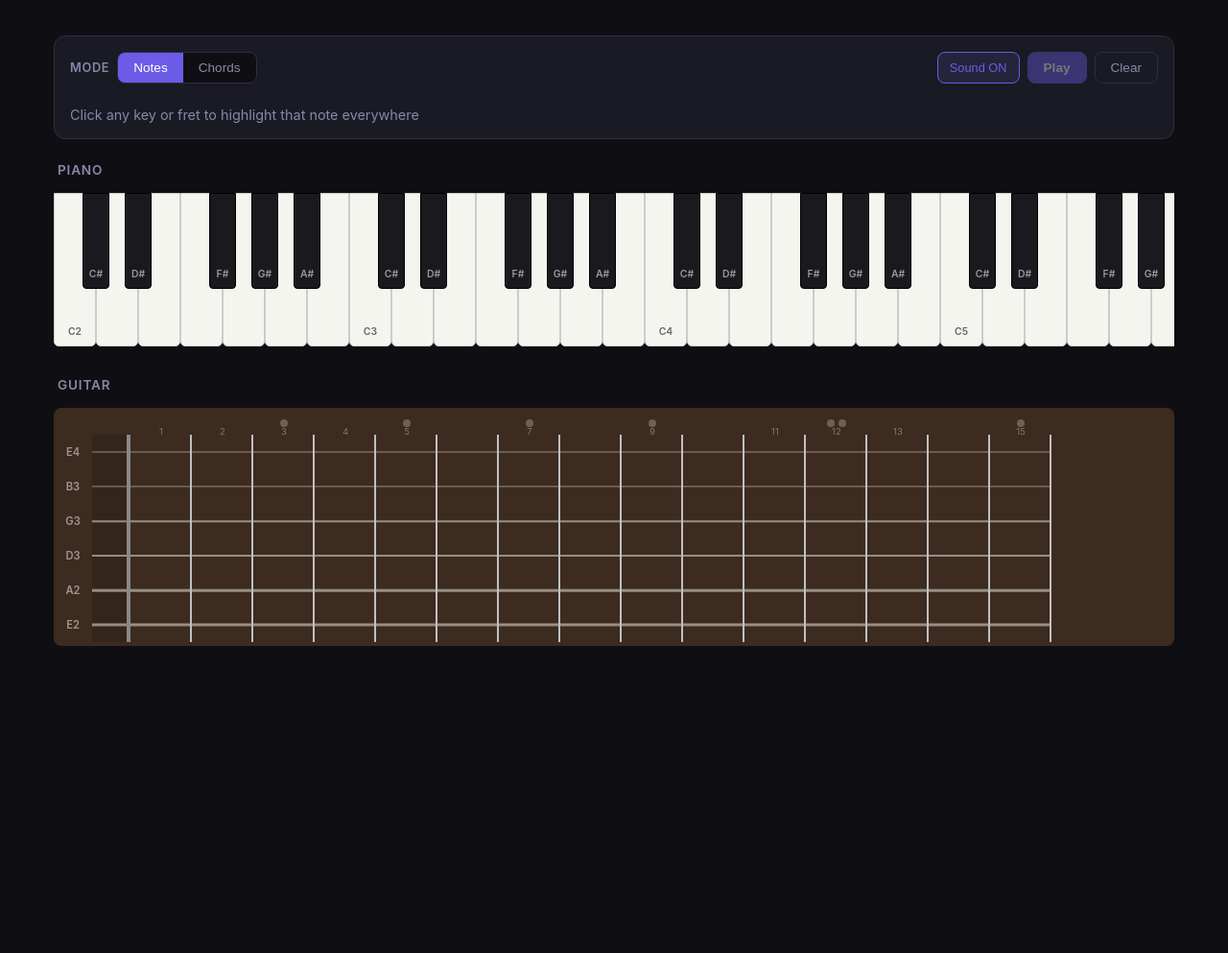
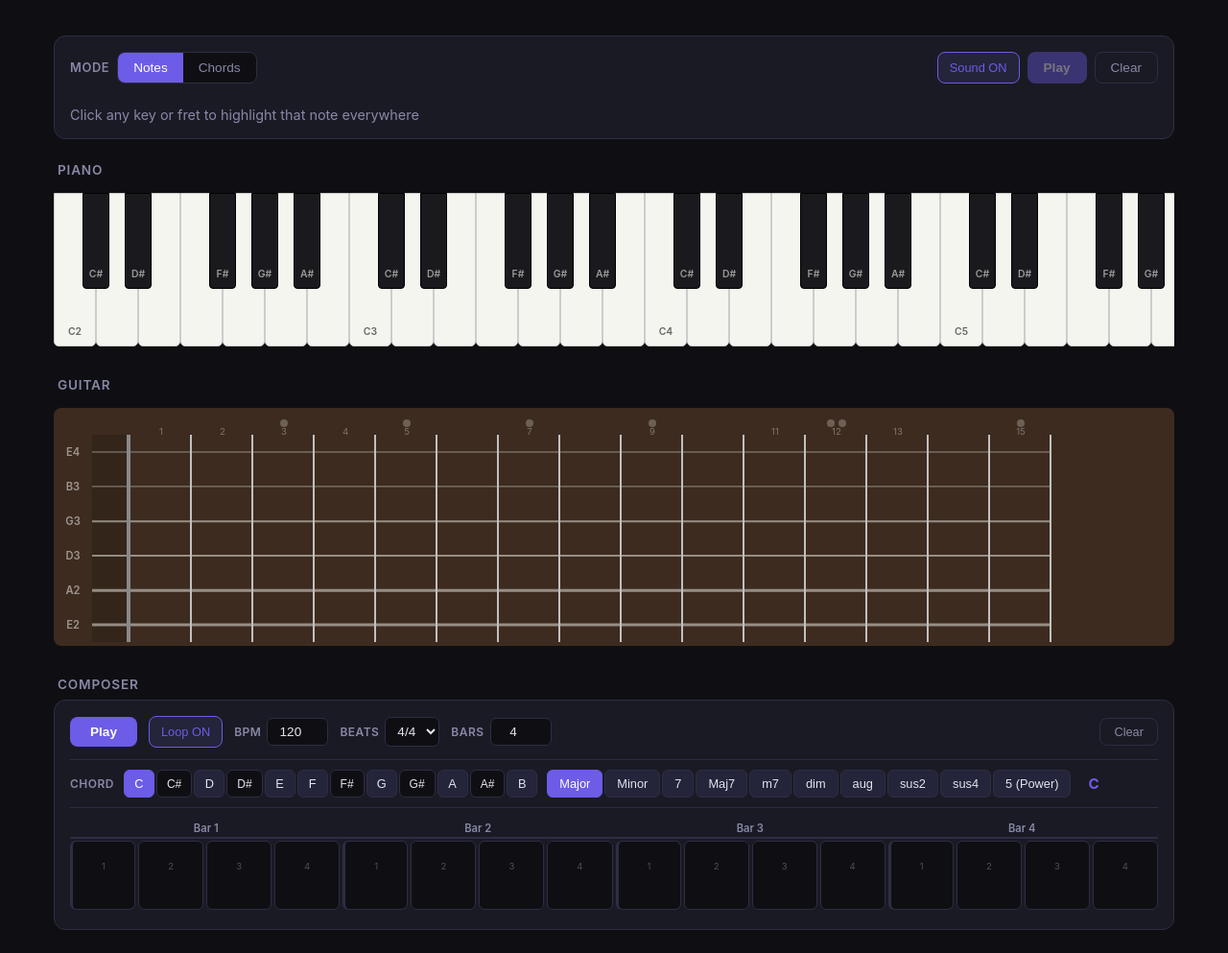
Before and after one commit to Utter-Dev/keys2strings, a website built with Vite: page index.html in a window 1280 px wide. Shown: the part 107-1100 px from the top of the page at 96% size. Before the commit the page ends 812 px from the top, so only its background shows below. Built offline with nearby package versions, Linux system fonts and the light colour scheme.

Commit message:
Add chord sequencer/composer
- Beat grid where you can place chords at specific timings
- Transport controls: Play/Stop, Loop, BPM (40-240), time signature, bars
- Chord brush selector to pick which chord to paint on the grid
- Scheduled playback via Web Audio API with visual beat cursor
- Each chord colored by root note hue for visual distinction
- Click to place, shift-click or right-click to remove
- Supports 1-16 bars, 2/4 to 8/4 time signatures

Co-Authored-By: Claude Opus 4.6 (1M context) <noreply@anthropic.com>

```diff
--- /dev/null
+++ b/src/composer.ts
@@ -0,0 +1,422 @@
+import { NOTE_NAMES, CHORD_TYPES } from './music';
+import { getContext, scheduleChord } from './audio';
+
+export interface ChordEvent {
+  root: number;   // semitone 0-11
+  type: string;   // key into CHORD_TYPES
+}
+
+interface ComposerState {
+  bpm: number;
+  beatsPerMeasure: number;
+  measures: number;
+  sequence: (ChordEvent | null)[];
+  playing: boolean;
+  currentBeat: number;
+  loop: boolean;
+  // Brush: what chord to paint with
+  brushRoot: number;
+  brushType: string;
+}
+
+const cstate: ComposerState = {
+  bpm: 120,
+  beatsPerMeasure: 4,
+  measures: 4,
+  sequence: new Array(16).fill(null),
+  playing: false,
+  currentBeat: -1,
+  loop: true,
+  brushRoot: 0,  // C
+  brushType: 'major',
+};
+
+type Listener = () => void;
+const listeners = new Set<Listener>();
+function emit() { listeners.forEach(fn => fn()); }
+function subscribe(fn: Listener) { listeners.add(fn); return () => listeners.delete(fn); }
+
+function totalBeats() { return cstate.measures * cstate.beatsPerMeasure; }
+
+function ensureSequenceLength() {
+  const len = totalBeats();
+  if (cstate.sequence.length < len) {
+    cstate.sequence.push(...new Array(len - cstate.sequence.length).fill(null));
+  } else if (cstate.sequence.length > len) {
+    cstate.sequence.length = len;
+  }
+}
+
+function chordToMidis(chord: ChordEvent): number[] {
+  const intervals = CHORD_TYPES[chord.type]?.intervals ?? [0, 4, 7];
+  const rootMidi = 48 + chord.root; // C3 octave base
+  return intervals.map(i => rootMidi + i);
+}
+
+function chordLabel(chord: ChordEvent): string {
+  const root = NOTE_NAMES[chord.root];
+  const type = CHORD_TYPES[chord.type]?.label ?? chord.type;
+  return `${root}${type === 'Major' ? '' : type}`;
+}
+
+// Playback
+let playbackTimer: number | null = null;
+
+function stopPlayback() {
+  cstate.playing = false;
+  cstate.currentBeat = -1;
+  if (playbackTimer !== null) {
+    clearInterval(playbackTimer);
+    playbackTimer = null;
+  }
+  emit();
+}
+
+function startPlayback() {
+  if (cstate.playing) { stopPlayback(); return; }
+
+  const ac = getContext();
+  cstate.playing = true;
+  cstate.currentBeat = 0;
+  emit();
+
+  const beatDuration = 60 / cstate.bpm;
+  const total = totalBeats();
+  let startTime = ac.currentTime + 0.05;
+
+  // Schedule all beats ahead
+  function scheduleAll(from: number, audioStart: number) {
+    for (let i = from; i < total; i++) {
+      const chord = cstate.sequence[i];
+      if (chord) {
+        const midis = chordToMidis(chord);
+        scheduleChord(midis, audioStart + (i - from) * beatDuration, beatDuration * 0.9);
+      }
+    }
+  }
+
+  scheduleAll(0, startTime);
+
+  // Visual cursor tracking
+  const visualStart = performance.now();
+  playbackTimer = window.setInterval(() => {
+    const elapsed = (performance.now() - visualStart) / 1000;
+    const beat = Math.floor(elapsed / beatDuration);
+
+    if (beat >= total) {
+      if (cstate.loop) {
+        // Reschedule
+        startTime = ac.currentTime + 0.05;
+        scheduleAll(0, startTime);
+        cstate.currentBeat = 0;
+        // Reset visual timer base - use a fresh closure
+        const newVisualStart = performance.now();
+        if (playbackTimer !== null) clearInterval(playbackTimer);
+        playbackTimer = window.setInterval(() => {
+          const el2 = (performance.now() - newVisualStart) / 1000;
+          const b2 = Math.floor(el2 / beatDuration);
+          if (b2 >= total) {
+            // Restart loop again
+            startPlayback(); // recursive restart
+            return;
+          }
+          if (b2 !== cstate.currentBeat) {
+            cstate.currentBeat = b2;
+            emit();
+          }
+        }, 30);
+        emit();
+        return;
+      } else {
+        stopPlayback();
+        return;
+      }
+    }
+
+    if (beat !== cstate.currentBeat) {
+      cstate.currentBeat = beat;
+      emit();
+    }
+  }, 30);
+}
+
+export function createComposer(container: HTMLElement) {
+  container.innerHTML = '';
+
+  const wrapper = document.createElement('div');
+  wrapper.className = 'composer';
+
+  // Transport bar
+  const transport = document.createElement('div');
+  transport.className = 'composer-transport';
+
+  // Play/Stop
+  const playBtn = document.createElement('button');
+  playBtn.className = 'composer-play-btn';
+  playBtn.addEventListener('click', () => {
+    if (cstate.playing) stopPlayback(); else startPlayback();
+  });
+  transport.appendChild(playBtn);
+
+  // Loop toggle
+  const loopBtn = document.createElement('button');
+  loopBtn.className = 'composer-loop-btn';
+  loopBtn.addEventListener('click', () => { cstate.loop = !cstate.loop; emit(); });
+  transport.appendChild(loopBtn);
+
+  // BPM
+  const bpmGroup = document.createElement('div');
+  bpmGroup.className = 'composer-param';
+  const bpmLabel = document.createElement('span');
+  bpmLabel.className = 'composer-param-label';
+  bpmLabel.textContent = 'BPM';
+  const bpmInput = document.createElement('input');
+  bpmInput.type = 'number';
+  bpmInput.className = 'composer-input';
+  bpmInput.min = '40';
+  bpmInput.max = '240';
+  bpmInput.value = String(cstate.bpm);
+  bpmInput.addEventListener('change', () => {
+    const v = parseInt(bpmInput.value);
+    if (v >= 40 && v <= 240) { cstate.bpm = v; emit(); }
+  });
+  bpmGroup.appendChild(bpmLabel);
+  bpmGroup.appendChild(bpmInput);
+  transport.appendChild(bpmGroup);
+
+  // Time signature
+  const tsGroup = document.createElement('div');
+  tsGroup.className = 'composer-param';
+  const tsLabel = document.createElement('span');
+  tsLabel.className = 'composer-param-label';
+  tsLabel.textContent = 'Beats';
+  const tsSelect = document.createElement('select');
+  tsSelect.className = 'composer-select';
+  [2, 3, 4, 6, 8].forEach(n => {
+    const opt = document.createElement('option');
+    opt.value = String(n);
+    opt.textContent = `${n}/4`;
+    if (n === cstate.beatsPerMeasure) opt.selected = true;
+    tsSelect.appendChild(opt);
+  });
+  tsSelect.addEventListener('change', () => {
+    cstate.beatsPerMeasure = parseInt(tsSelect.value);
+    ensureSequenceLength();
+    if (cstate.playing) stopPlayback();
+    emit();
+  });
+  tsGroup.appendChild(tsLabel);
+  tsGroup.appendChild(tsSelect);
+  transport.appendChild(tsGroup);
+
+  // Measures
+  const measGroup = document.createElement('div');
+  measGroup.className = 'composer-param';
+  const measLabel = document.createElement('span');
+  measLabel.className = 'composer-param-label';
+  measLabel.textContent = 'Bars';
+  const measInput = document.createElement('input');
+  measInput.type = 'number';
+  measInput.className = 'composer-input';
+  measInput.min = '1';
+  measInput.max = '16';
+  measInput.value = String(cstate.measures);
+  measInput.addEventListener('change', () => {
+    const v = parseInt(measInput.value);
+    if (v >= 1 && v <= 16) {
+      cstate.measures = v;
+      ensureSequenceLength();
+      if (cstate.playing) stopPlayback();
+      emit();
+    }
+  });
+  measGroup.appendChild(measLabel);
+  measGroup.appendChild(measInput);
+  transport.appendChild(measGroup);
+
+  // Clear sequence
+  const clearSeqBtn = document.createElement('button');
+  clearSeqBtn.className = 'composer-clear-btn';
+  clearSeqBtn.textContent = 'Clear';
+  clearSeqBtn.addEventListener('click', () => {
+    cstate.sequence.fill(null);
+    if (cstate.playing) stopPlayback();
+    emit();
+  });
+  transport.appendChild(clearSeqBtn);
+
+  wrapper.appendChild(transport);
+
+  // Brush selector: pick what chord to paint
+  const brushBar = document.createElement('div');
+  brushBar.className = 'composer-brush';
+
+  const brushLabel = document.createElement('span');
+  brushLabel.className = 'composer-param-label';
+  brushLabel.textContent = 'Chord';
+  brushBar.appendChild(brushLabel);
+
+  const brushRootSelect = document.createElement('div');
+  brushRootSelect.className = 'note-select';
+  NOTE_NAMES.forEach((name, i) => {
+    const btn = document.createElement('button');
+    btn.textContent = name;
+    btn.className = `note-btn composer-root-btn ${name.includes('#') ? 'sharp' : ''}`;
+    btn.dataset.semitone = String(i);
+    btn.addEventListener('click', () => { cstate.brushRoot = i; emit(); });
+    brushRootSelect.appendChild(btn);
+  });
+  brushBar.appendChild(brushRootSelect);
+
+  const brushTypeSelect = document.createElement('div');
+  brushTypeSelect.className = 'chord-type-select';
+  Object.entries(CHORD_TYPES).forEach(([key, { label }]) => {
+    const btn = document.createElement('button');
+    btn.textContent = label;
+    btn.className = 'type-btn composer-type-btn';
+    btn.dataset.type = key;
+    btn.addEventListener('click', () => { cstate.brushType = key; emit(); });
+    brushTypeSelect.appendChild(btn);
+  });
+  brushBar.appendChild(brushTypeSelect);
+
+  const brushPreview = document.createElement('span');
+  brushPreview.className = 'composer-brush-preview';
+  brushBar.appendChild(brushPreview);
+
+  wrapper.appendChild(brushBar);
+
+  // Grid
+  const gridScroll = document.createElement('div');
+  gridScroll.className = 'composer-grid-scroll';
+
+  const grid = document.createElement('div');
+  grid.className = 'composer-grid';
+  gridScroll.appendChild(grid);
+  wrapper.appendChild(gridScroll);
+
+  container.appendChild(wrapper);
+
+  function buildGrid() {
+    grid.innerHTML = '';
+    const total = totalBeats();
+
+    // Measure labels row
+    const labelRow = document.createElement('div');
+    labelRow.className = 'composer-grid-row composer-measure-labels';
+    for (let m = 0; m < cstate.measures; m++) {
+      const label = document.createElement('div');
+      label.className = 'composer-measure-label';
+      label.style.gridColumn = `span ${cstate.beatsPerMeasure}`;
+      label.textContent = `Bar ${m + 1}`;
+      labelRow.appendChild(label);
+    }
+    grid.appendChild(labelRow);
+
+    // Beat cells row
+    const beatRow = document.createElement('div');
+    beatRow.className = 'composer-grid-row composer-beat-row';
+
+    for (let i = 0; i < total; i++) {
+      const cell = document.createElement('div');
+      const beatInMeasure = i % cstate.beatsPerMeasure;
+      const isDownbeat = beatInMeasure === 0;
+      cell.className = `composer-cell ${isDownbeat ? 'downbeat' : ''}`;
+      cell.dataset.beat = String(i);
+
+      // Beat number
+      const beatNum = document.createElement('span');
+      beatNum.className = 'composer-beat-num';
+      beatNum.textContent = String(beatInMeasure + 1);
+      cell.appendChild(beatNum);
+
+      // Chord label
+      const chordEl = document.createElement('div');
+      chordEl.className = 'composer-cell-chord';
+      cell.appendChild(chordEl);
+
+      // Click to place/remove chord
+      cell.addEventListener('click', (e) => {
+        const idx = parseInt(cell.dataset.beat!);
+        if (e.shiftKey || (cstate.sequence[idx] &&
+            cstate.sequence[idx]!.root === cstate.brushRoot &&
+            cstate.sequence[idx]!.type === cstate.brushType)) {
+          // Remove if shift-click or clicking same chord
+          cstate.sequence[idx] = null;
+        } else {
+          cstate.sequence[idx] = { root: cstate.brushRoot, type: cstate.brushType };
+        }
+        emit();
+      });
+
+      // Right-click to remove
+      cell.addEventListener('contextmenu', (e) => {
+        e.preventDefault();
+        const idx = parseInt(cell.dataset.beat!);
+        cstate.sequence[idx] = null;
+        emit();
+      });
+
+      beatRow.appendChild(cell);
+    }
+
+    grid.appendChild(beatRow);
+
+    // Set grid template
+    grid.style.setProperty('--total-beats', String(total));
+    beatRow.style.gridTemplateColumns = `repeat(${total}, 1fr)`;
+    labelRow.style.gridTemplateColumns = `repeat(${total}, 1fr)`;
+  }
+
+  function render() {
+    // Transport
+    playBtn.textContent = cstate.playing ? 'Stop' : 'Play';
+    playBtn.classList.toggle('playing', cstate.playing);
+    loopBtn.textContent = cstate.loop ? 'Loop ON' : 'Loop OFF';
+    loopBtn.classList.toggle('active', cstate.loop);
+
+    // Brush
+    brushRootSelect.querySelectorAll('.composer-root-btn').forEach(btn => {
+      const el = btn as HTMLElement;
+      el.classList.toggle('active', cstate.brushRoot === Number(el.dataset.semitone));
+    });
+    brushTypeSelect.querySelectorAll('.composer-type-btn').forEach(btn => {
+      const el = btn as HTMLElement;
+      el.classList.toggle('active', cstate.brushType === el.dataset.type);
+    });
+    brushPreview.textContent = chordLabel({ root: cstate.brushRoot, type: cstate.brushType });
+
+    // Rebuild grid if structure changed
+    const total = totalBeats();
+    const beatRow = grid.querySelector('.composer-beat-row');
+    if (!beatRow || beatRow.children.length !== total) {
+      buildGrid();
+    }
+
+    // Update cells
+    const cells = grid.querySelectorAll('.composer-cell');
+    cells.forEach((cell) => {
+      const el = cell as HTMLElement;
+      const i = parseInt(el.dataset.beat!);
+      const chord = cstate.sequence[i];
+      const chordEl = el.querySelector('.composer-cell-chord') as HTMLElement;
+
+      el.classList.toggle('has-chord', !!chord);
+      el.classList.toggle('current', cstate.currentBeat === i);
+
+      if (chord) {
+        chordEl.textContent = chordLabel(chord);
+        // Color by root note
+        const hue = (chord.root / 12) * 360;
+        el.style.setProperty('--chord-hue', String(hue));
+      } else {
+        chordEl.textContent = '';
+        el.style.removeProperty('--chord-hue');
+      }
+    });
+  }
+
+  subscribe(render);
+  buildGrid();
+  render();
+}
--- a/src/main.ts
+++ b/src/main.ts
@@ -2,6 +2,7 @@ import './style.css';
 import { createPiano } from './piano';
 import { createGuitar } from './guitar';
 import { createControls } from './controls';
+import { createComposer } from './composer';
 
 const app = document.querySelector<HTMLDivElement>('#app')!;
 
@@ -19,8 +20,13 @@ app.innerHTML = `
     <span class="section-label">Guitar</span>
     <div id="guitar-container"></div>
   </div>
+  <div class="section">
+    <span class="section-label">Composer</span>
+    <div id="composer-container"></div>
+  </div>
 `;
 
 createControls(document.getElementById('controls-container')!);
 createPiano(document.getElementById('piano-container')!);
 createGuitar(document.getElementById('guitar-container')!);
+createComposer(document.getElementById('composer-container')!);
--- a/src/style.css
+++ b/src/style.css
@@ -459,6 +459,221 @@ body {
   color: var(--text);
 }
 
+/* Composer */
+.composer {
+  display: flex;
+  flex-direction: column;
+  gap: 12px;
+  background: var(--surface);
+  border: 1px solid var(--border);
+  border-radius: 12px;
+  padding: 16px;
+}
+
+.composer-transport {
+  display: flex;
+  align-items: center;
+  gap: 12px;
+  flex-wrap: wrap;
+}
+
+.composer-play-btn {
+  background: var(--accent);
+  border: none;
+  color: #fff;
+  padding: 8px 20px;
+  border-radius: 8px;
+  font-size: 0.85rem;
+  font-weight: 700;
+  cursor: pointer;
+  transition: all 0.2s;
+  min-width: 70px;
+}
+
+.composer-play-btn:hover { background: var(--hover); }
+.composer-play-btn.playing { background: var(--danger); }
+.composer-play-btn.playing:hover { background: #c0392b; }
+
+.composer-loop-btn {
+  background: var(--surface2);
+  border: 1px solid var(--border);
+  color: var(--text-dim);
+  padding: 8px 12px;
+  border-radius: 8px;
+  font-size: 0.8rem;
+  cursor: pointer;
+  transition: all 0.2s;
+}
+
+.composer-loop-btn.active {
+  color: var(--accent);
+  border-color: var(--accent);
+}
+
+.composer-param {
+  display: flex;
+  align-items: center;
+  gap: 6px;
+}
+
+.composer-param-label {
+  font-size: 0.75rem;
+  font-weight: 600;
+  text-transform: uppercase;
+  letter-spacing: 0.04em;
+  color: var(--text-dim);
+}
+
+.composer-input {
+  background: var(--bg);
+  border: 1px solid var(--border);
+  color: var(--text);
+  padding: 6px 8px;
+  border-radius: 6px;
+  font-size: 0.85rem;
+  width: 64px;
+  text-align: center;
+}
+
+.composer-input:focus { outline: 1px solid var(--accent); }
+
+.composer-select {
+  background: var(--bg);
+  border: 1px solid var(--border);
+  color: var(--text);
+  padding: 6px 8px;
+  border-radius: 6px;
+  font-size: 0.85rem;
+}
+
+.composer-select:focus { outline: 1px solid var(--accent); }
+
+.composer-clear-btn {
+  background: none;
+  border: 1px solid var(--border);
+  color: var(--text-dim);
+  padding: 6px 14px;
+  border-radius: 8px;
+  font-size: 0.8rem;
+  cursor: pointer;
+  margin-left: auto;
+  transition: all 0.2s;
+}
+
+.composer-clear-btn:hover {
+  border-color: var(--danger);
+  color: var(--danger);
+}
+
+/* Brush */
+.composer-brush {
+  display: flex;
+  align-items: center;
+  gap: 10px;
+  flex-wrap: wrap;
+  padding: 10px 0;
+  border-top: 1px solid var(--border);
+  border-bottom: 1px solid var(--border);
+}
+
+.composer-brush-preview {
+  font-size: 0.95rem;
+  font-weight: 700;
+  color: var(--accent);
+  margin-left: 8px;
+}
+
+/* Grid */
+.composer-grid-scroll {
+  overflow-x: auto;
+  -webkit-overflow-scrolling: touch;
+  padding-bottom: 4px;
+}
+
+.composer-grid {
+  min-width: fit-content;
+}
+
+.composer-grid-row {
+  display: grid;
+  gap: 0;
+}
+
+.composer-measure-labels {
+  margin-bottom: 2px;
+}
+
+.composer-measure-label {
+  font-size: 0.7rem;
+  font-weight: 600;
+  color: var(--text-dim);
+  text-align: center;
+  padding: 2px 0;
+  border-bottom: 2px solid var(--border);
+}
+
+.composer-beat-row {
+  gap: 3px;
+}
+
+.composer-cell {
+  --chord-hue: 0;
+  position: relative;
+  min-width: 64px;
+  height: 72px;
+  background: var(--bg);
+  border: 1px solid var(--border);
+  border-radius: 6px;
+  cursor: pointer;
+  display: flex;
+  flex-direction: column;
+  align-items: center;
+  justify-content: center;
+  gap: 4px;
+  transition: all 0.15s;
+  user-select: none;
+}
+
+.composer-cell.downbeat {
+  border-left: 3px solid var(--border);
+}
+
+.composer-cell:hover {
+  border-color: var(--accent);
+  background: var(--surface2);
+}
+
+.composer-cell.has-chord {
+  background: hsla(var(--chord-hue), 60%, 45%, 0.2);
+  border-color: hsla(var(--chord-hue), 60%, 55%, 0.5);
+}
+
+.composer-cell.current {
+  box-shadow: 0 0 12px var(--accent-glow), inset 0 0 8px var(--accent-glow);
+  border-color: var(--accent);
+}
+
+.composer-cell.current.has-chord {
+  box-shadow: 0 0 16px hsla(var(--chord-hue), 70%, 55%, 0.5);
+}
+
+.composer-beat-num {
+  font-size: 0.6rem;
+  color: var(--text-dim);
+  opacity: 0.5;
+}
+
+.composer-cell-chord {
+  font-size: 0.8rem;
+  font-weight: 700;
+  color: var(--text);
+  min-height: 1.2em;
+}
+
+.composer-cell.has-chord .composer-cell-chord {
+  color: hsla(var(--chord-hue), 70%, 75%, 1);
+}
+
 /* Responsive */
 @media (max-width: 768px) {
   .controls {
```
Also changed, not shown: src/audio.ts (+26 -2 lines).
